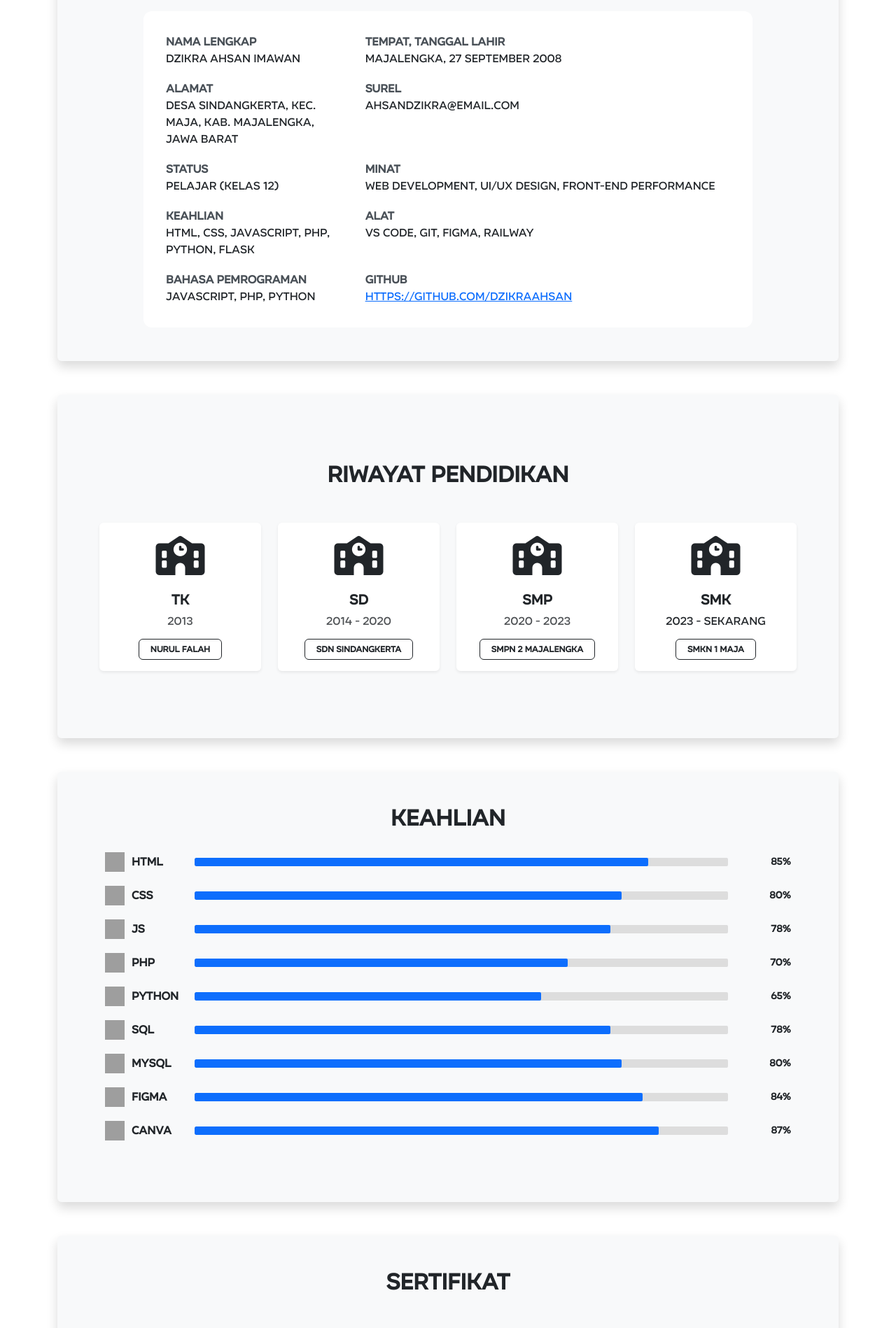
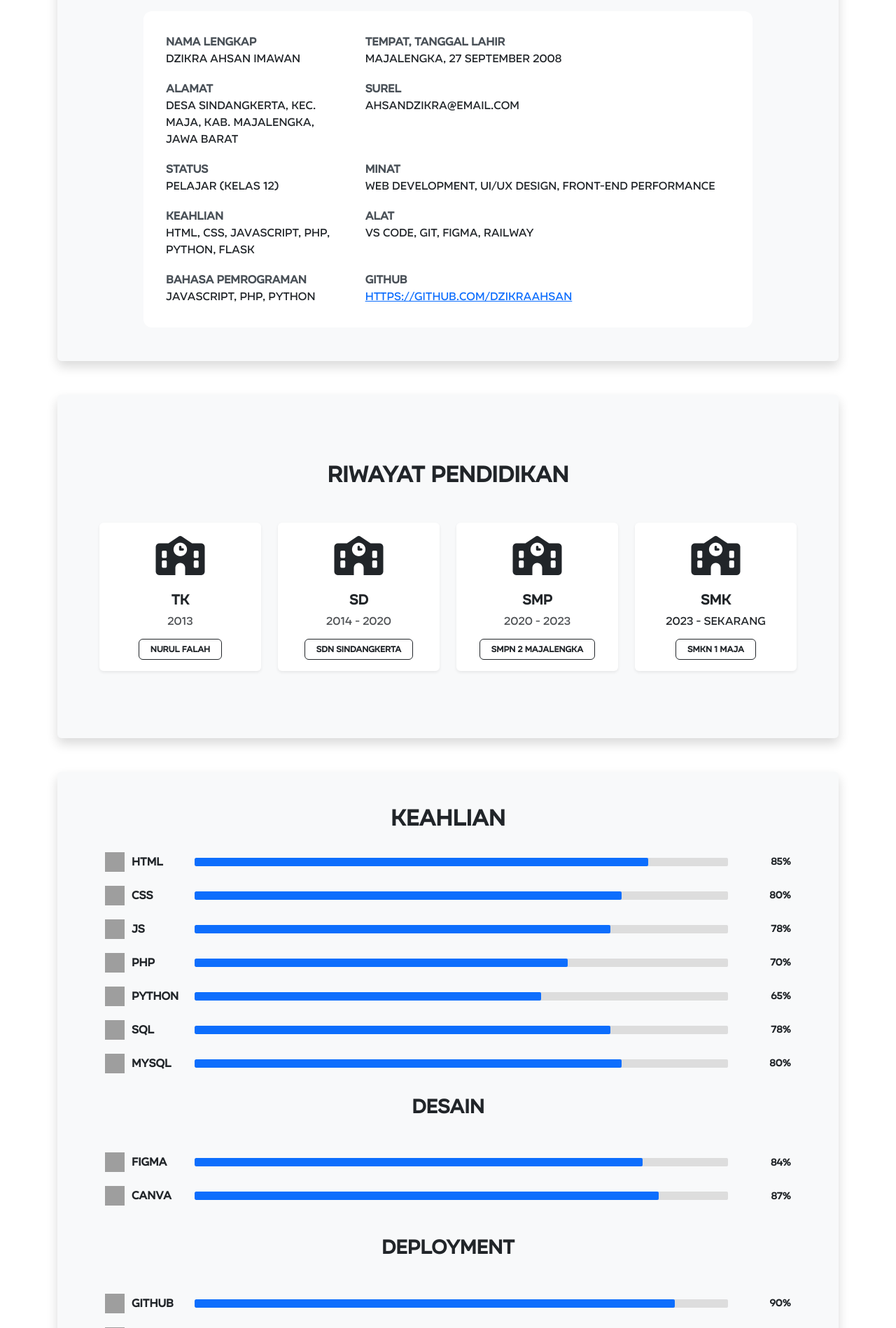
Before and after one commit to Dzikraahsan/Portfolio2, a Flask app: page /profile in a window 1280 px wide. Shown: the part 216-2114 px from the top of the page at 70% size. Run offline with Flask 3, Linux system fonts and the light colour scheme; some libraries are stand-ins or nearby versions; grey boxes are pictures that could not be loaded.

Commit message:
update code

```diff
--- a/templates/profile.html
+++ b/templates/profile.html
@@ -668,7 +668,7 @@
                 <span class="percent">78%</span>
               </div>
 
-              <div class="skill" data-percent="80" data-aos="fade-up">
+              <div class="skill mb-5" data-percent="80" data-aos="fade-up">
                 <img src="https://api.iconify.design/logos:mysql.svg" alt="SQL">
                 <span>MYSQL</span>
                 <div class="bar">
@@ -676,6 +676,9 @@
                 </div>
                 <span class="percent">80%</span>
               </div>
+
+              <!-- desain -->
+              <h3 class="text-center mb-5" style="font-weight: 600; margin-top: -1rem;" data-aos="fade-up" data-i18n="sec-design">DESIGN</h3>
 
               <div class="skill" data-percent="84" data-aos="fade-up">
                 <img src="https://api.iconify.design/logos:figma.svg" alt="Figma">
@@ -695,6 +698,49 @@
                 <span class="percent">87%</span>
               </div>
             </div>
+
+            <!-- deployment -->
+            <div class="container skill-section h-100 mb-0">
+                <h3 class="text-center mb-5" style="font-weight: 600; margin-top: -1rem;" data-aos="fade-up">DEPLOYMENT</h3>
+
+                <div class="skill" data-percent="90" data-aos="fade-up">
+                  <img class="icon dark-invert" src="https://api.iconify.design/simple-icons:github.svg" alt="Github">
+                  <span>Github</span>
+                    <div class="bar">
+                      <div class="fill"></div>
+                    </div>
+                  <span class="percent">90%</span>
+                </div>
+
+                <div class="skill" data-percent="85" data-aos="fade-up">
+                  <img class="icon dark-invert" src="https://api.iconify.design/simple-icons:vercel.svg" alt="Github">
+                  <span>Vercel</span>
+                    <div class="bar">
+                      <div class="fill"></div>
+                    </div>
+                  <span class="percent">85%</span>
+                </div>
+
+                <div class="skill" data-percent="90" data-aos="fade-up">
+                  <img class="icon dark-invert" src="https://api.iconify.design/simple-icons:railway.svg" alt="Railway">
+                  <span>Railway</span>
+                    <div class="bar">
+                      <div class="fill"></div>
+                    </div>
+                  <span class="percent">90%</span>
+                </div>
+
+                <div class="skill" data-percent="85" data-aos="fade-up">
+                  <img class="icon dark-invert" src="https://avatars.githubusercontent.com/u/58058301?s=280&v=4" alt="TiDB">
+                  <span>TiDB</span>
+                    <div class="bar">
+                      <div class="fill"></div>
+                    </div>
+                  <span class="percent">85%</span>
+                </div>
+
+            </div>
+
           </div>
       </div>
    </div>
@@ -836,6 +882,7 @@
           "sec-school": "Riwayat Pendidikan",
           "sec-year": "2023 - Sekarang",
           "sec-skills": "Keahlian",
+          "sec-design": "Desain",
           "sec-certificate": "Sertifikat",
           "footer-call": "Hubungi Saya Di:",
           "footer-call-email": "ahsandzikra@gmail.com",
@@ -861,6 +908,7 @@
           "sec-school": "Education History",
           "sec-year": "2023 - Now",
           "sec-skills": "Skills",
+          "sec-design": "Design",
           "sec-certificate": "Certificate",
           "footer-call": "Contact Me At:",
           "footer-call-email": "ahsandzikra@gmail.com",
```
